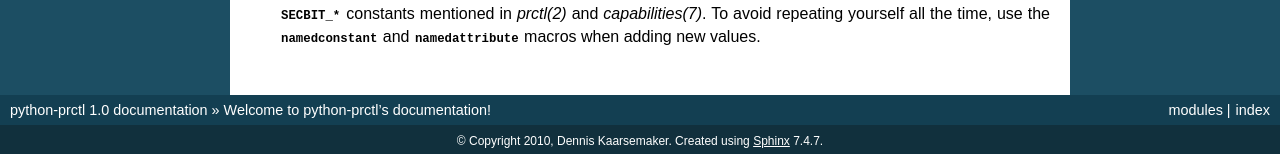
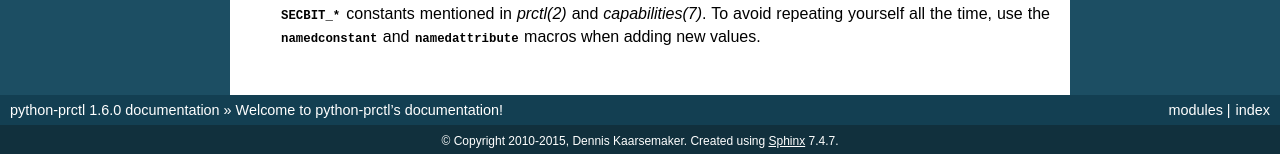
Before and after one commit to seveas/python-prctl, a Sphinx documentation site: the page built from docs/index.rst, in a window 1280 px wide and 900 px high, scrolled down 10951 px. Shown: the part 743-897 px from the top of the window. Built offline with Sphinx 7.4.7, drawn with Linux system fonts in a browser that asks for light colours; some of the changed text lies outside the part shown.

Commit message:
New release 1.6.0. Also update some administrativa.

```diff
--- a/docs/conf.py
+++ b/docs/conf.py
@@ -38,16 +38,16 @@ master_doc = 'index'
 
 # General information about the project.
 project = u'python-prctl'
-copyright = u'2010, Dennis Kaarsemaker'
+copyright = u'2010-2015, Dennis Kaarsemaker'
 
 # The version info for the project you're documenting, acts as replacement for
 # |version| and |release|, also used in various other places throughout the
 # built documents.
 #
 # The short X.Y version.
-version = '1.0'
+version = '1.6'
 # The full version, including alpha/beta/rc tags.
-release = '1.0'
+release = '1.6.0'
 
 # The language for content autogenerated by Sphinx. Refer to documentation
 # for a list of supported languages.
--- a/prctl.py
+++ b/prctl.py
@@ -1,5 +1,5 @@
 # python-pctrl -- python interface to the prctl function
-# (c)2010 Dennis Kaarsemaker <dennis@kaarsemaker.net
+# (c)2010-2015 Dennis Kaarsemaker <dennis@kaarsemaker.net
 # See COPYING for licensing details
 
 import _prctl # The C interface
--- a/setup.py
+++ b/setup.py
@@ -54,7 +54,7 @@ _prctl = Extension("_prctl",
                    libraries = ['cap'])
 
 setup(name = "python-prctl",
-      version = "1.5.0",
+      version = "1.6.0",
       author = "Dennis Kaarsemaker",
       author_email = "dennis@kaarsemaker.net",
       url = "http://github.com/seveas/python-prctl",
@@ -68,6 +68,7 @@ setup(name = "python-prctl",
         'Operating System :: POSIX :: Linux',
         'Programming Language :: C',
         'Programming Language :: Python',
+        'Programming Language :: Python :: 3',
         'Topic :: Security',
       ]
 )
--- a/test_prctl.py
+++ b/test_prctl.py
@@ -1,5 +1,5 @@
 # python-pctrl -- python interface to the prctl function
-# (c)2010 Dennis Kaarsemaker <dennis@kaarsemaker.net
+# (c)2010-2015 Dennis Kaarsemaker <dennis@kaarsemaker.net
 # See COPYING for licensing details
 
 import distutils.util
```
Also changed, not shown: 2 other files.
